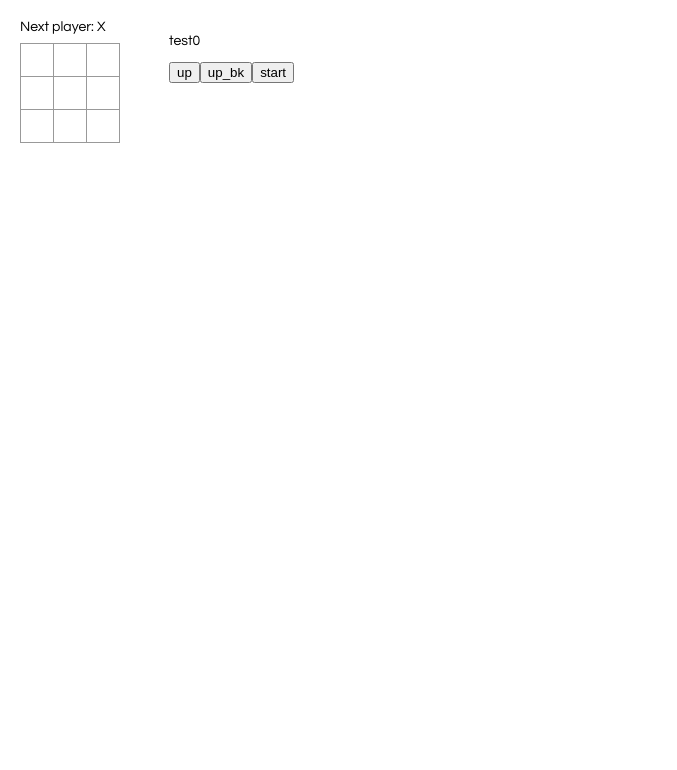
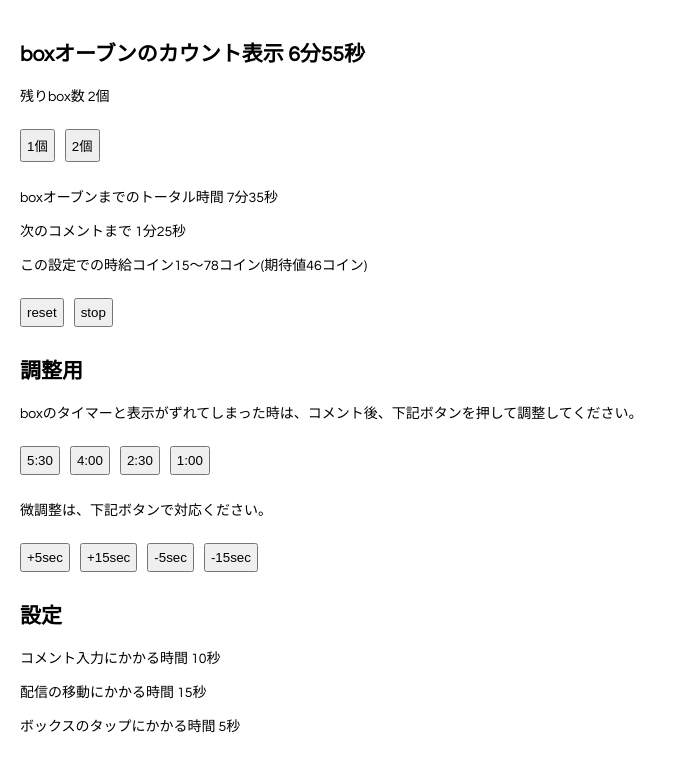
Before and after one commit to runau/react, a React app in the folder my-app/: page / in a window 1280 px wide. Shown: the whole page, without its empty margins (0-677 px from the left). Built offline with nearby package versions, Linux system fonts and the light colour scheme.

Commit message:
とりあえずタイマーできた

```diff
--- a/my-app/src/index.css
+++ b/my-app/src/index.css
@@ -48,3 +48,10 @@ body {
   .game-info {
     margin-left: 20px;
   }
+
+  button {
+    margin-right: 10px;
+    margin-top: 10px;
+    margin-bottom: 10px;
+    padding: 5px;
+  }
--- a/my-app/src/index.js
+++ b/my-app/src/index.js
@@ -2,110 +2,240 @@ import React from 'react';
 import ReactDOM from 'react-dom';
 import './index.css';
 
+const INTERVAL_TIME = 90
+const COMMENT_LAG_TIME = 10
+const MOVE_LAG_TIME = 15
+const TAP_LAG_TIME = 5
+const BOX_TIME = 420
+const TOTAL_TIME = BOX_TIME + COMMENT_LAG_TIME * 4
+
 class StartButton extends React.Component {
 
   render() {
-      Alarm(this.props.value)
     return (
       <div>
-          <p>test{this.props.value}</p>
-          <button onClick={() => this.props.onClick()}>
-            up
+        <h2>boxオーブンのカウント表示  {convert(this.props.timer_count)}</h2>
+        <p>残りbox数  {this.props.box_count}個</p>
+        <button onClick={() => this.props.setting('box_count', 1)}>
+          1個
         </button>
-          <button onClick={() => this.setProps({value: this.props.value+1})}>
-            up_bk
+        <button onClick={() => this.props.setting('box_count', 2)}>
+          2個
         </button>
-          <button onClick={() => alert('start')}>
-            start
+        <p>boxオーブンまでのトータル時間  {convert(this.props.total_count)}</p>
+        <p>次のコメントまで {convert(this.props.interval_count)}</p>
+        <p>この設定での時給コイン{Math.floor(3600 / TOTAL_TIME * 2)}～{Math.floor(3600 / TOTAL_TIME * 10)}コイン(期待値{Math.floor(3600 / TOTAL_TIME * 6)}コイン)</p>
+        <button onClick={() => this.props.onClick(0)}>
+          reset
         </button>
+        <button onClick={() => this.props.onClick(-1)}>
+          stop
+        </button>
+        <h2>調整用</h2>
+        <p>boxのタイマーと表示がずれてしまった時は、コメント後、下記ボタンを押して調整してください。</p>
+        <button onClick={() => this.props.adjustment(330)}>
+          5:30
+        </button>
+        <button onClick={() => this.props.adjustment(240)}>
+          4:00
+        </button>
+        <button onClick={() => this.props.adjustment(150)}>
+          2:30
+        </button>
+        <button onClick={() => this.props.adjustment(60)}>
+          1:00
+        </button>
+        <br />
+        <p>微調整は、下記ボタンで対応ください。</p>
+        <button onClick={() => this.props.onClick(-5)}>
+          +5sec
+        </button>
+        <button onClick={() => this.props.onClick(-15)}>
+          +15sec
+        </button>
+        <button onClick={() => this.props.onClick(5)}>
+          -5sec
+        </button>
+        <button onClick={() => this.props.onClick(15)}>
+          -15sec
+        </button>
+        <h2>設定</h2>
+        <p>コメント入力にかかる時間  {COMMENT_LAG_TIME}秒</p>
+        <p>配信の移動にかかる時間  {MOVE_LAG_TIME}秒</p>
+        <p>ボックスのタップにかかる時間  {TAP_LAG_TIME}秒</p>
       </div>
     );
   }
 }
+/* <h2>設定</h2>
+<p>コメント入力にかかる時間  {COMMENT_LAG_TIME}秒</p>
+<button onClick={() => this.props.lag_setting('comment',5)}>
+  5sec
+</button>
+<button onClick={() => this.props.lag_setting('comment',10)}>
+  10sec
+</button>
+<button onClick={() => this.props.lag_setting('comment',15)}>
+  15sec
+</button>
+<p>配信の移動にかかる時間  {MOVE_LAG_TIME}秒</p>
+<button onClick={() => this.props.lag_setting('move',10)}>
+  5sec
+</button>
+<button onClick={() => this.props.lag_setting('move',15)}>
+  10sec
+</button>
+<button onClick={() => this.props.lag_setting('move',20)}>
+  15sec
+</button>
+<p>ボックスのタップにかかる時間  {TAP_LAG_TIME}秒</p>
+<button onClick={() => this.props.lag_setting('tap',5)}>
+  5sec
+</button>
+<button onClick={() => this.props.lag_setting('tap',10)}>
+  10sec
+</button>
+<button onClick={() => this.props.lag_setting('tap',15)}>
+  15sec
+</button> */
 
 class Timer extends React.Component {
   constructor(props) {
     super(props);
-      this.state = {
-        value: 0,
-      };
+    this.state = this.initParam();
   }
-    handleClick(i) {
-      // const value = this.state.value.slice();
-      // value = this.state.value + 1;
-      this.setState({value: this.state.value + 1});
+  componentDidMount() {
+    this.intervalId = setInterval(() => {
+      this.countDown(1);
+    }, 1000);
   }
-    render()  {
-      return (
-        <StartButton
-          value={this.state.value}
-          onClick={() => this.handleClick(this.state.value)}
-        />
-      );
+
+  componentWillUnmount() {
+    clearInterval(this.intervalId);
+  }
+
+  initParam() {
+    return {
+      total_count: TOTAL_TIME,
+      interval_count: INTERVAL_TIME,
+      lag_count: 0,
+      timer_count: BOX_TIME,
+      lag: false,
+      box_count: 2
     }
   }
 
-  function Square(props) {
-    return (
-      <button className="square" onClick={props.onClick}>
-        {props.value}
-      </button>
-    );
-  }
+  countDown(count) {
 
-  class Board extends React.Component {
-    constructor(props) {
-      super(props);
-      this.state = {
-        squares: Array(9).fill(null),
-        xIsNext: true,
-      };
-    }
-
-    handleClick(i) {
-      const squares = this.state.squares.slice();
-      squares[i] = this.state.xIsNext ? 'X' : 'O';
+    if (this.state.lag) {
       this.setState({
-        squares: squares,
-        xIsNext: !this.state.xIsNext,
+        total_count: this.state.total_count - count
+        , lag_count: this.state.lag_count - count
+      });
+    } else {
+      this.setState({
+        total_count: this.state.total_count - count
+        , interval_count: this.state.interval_count - count
+        , timer_count: this.state.timer_count - count
       });
     }
-
-    renderSquare(i) {
-      return (
-        <Square
-          value={this.state.squares[i]}
-          onClick={() => this.handleClick(i)}
-        />
-      );
+    if (count === 1) {
+      this.alartCheck(true);
+    } else {
+      this.alartCheck(false);
+    }
+  }
+  alartCheck(alarm) {
+    if (this.state.lag) {
+      if (lag_alarm(this.state.lag_count)) {
+        this.setState({
+          interval_count: INTERVAL_TIME
+          , lag: false
+        });
+      }
+    } else {
+      if (interval_alarm(this.state.interval_count, alarm)) {
+        this.setState({
+          lag: true
+          , lag_count: COMMENT_LAG_TIME
+        });
+      }
+    }
+    if (total_alarm(this.state.total_count, alarm)) {
+      var box = this.state.box_count;
+      this.setState(this.initParam());
+      if (box === 2) {
+        this.setState({
+          lag: true
+          , lag_count: TAP_LAG_TIME
+          , total_count: this.state.total_count + TAP_LAG_TIME
+          , box_count: 1
+        });
+      } else {
+        this.setState({
+          lag: true
+          , lag_count: MOVE_LAG_TIME
+          , total_count: this.state.total_count + MOVE_LAG_TIME
+          , box_count: 2
+        });
+      }
+    }
+  }
+  adjustment(count) {
+    this.setState({
+      total_count: count + Math.floor(count / INTERVAL_TIME) * COMMENT_LAG_TIME,
+      interval_count: INTERVAL_TIME,
+      lag_count: 0,
+      timer_count: count,
+      lag: false
+    });
+  }
+  setting(item, value) {
+    if (item === 'box_count') {
+      this.setState({
+        box_count: value
+      });
+    }
+  }
+  handleClick(count) {
+    if (count === 0) {
+      this.setState(this.initParam());
+    } else if (count === 1) {
+      this.setState(this.initParam());
+    } else {
+      while (count !== 0) {
+        var tmpCount
+        if (this.state.lag) {
+          if (this.state.lag_count >= count) {
+            tmpCount = count
+          } else {
+            tmpCount = this.state.lag_count
+          }
+        } else {
+          if (this.state.interval_count >= count) {
+            tmpCount = count
+          } else {
+            tmpCount = this.state.interval_count
+          }
+        }
+        this.countDown(tmpCount)
+        count = count - tmpCount
+      }
+    }
   }
   render() {
-      const winner = calculateWinner(this.state.squares);
-      let status;
-      if (winner) {
-        status = 'Winner: ' + winner;
-      } else {
-        status = 'Next player: ' + (this.state.xIsNext ? 'X' : 'O');
-      }
     return (
-        <div>
-          <div className="status">{status}</div>
-          <div className="board-row">
-            {this.renderSquare(0)}
-            {this.renderSquare(1)}
-            {this.renderSquare(2)}
-          </div>
-          <div className="board-row">
-            {this.renderSquare(3)}
-            {this.renderSquare(4)}
-            {this.renderSquare(5)}
-          </div>
-          <div className="board-row">
-            {this.renderSquare(6)}
-            {this.renderSquare(7)}
-            {this.renderSquare(8)}
-          </div>
-        </div>
+      <StartButton
+        total_count={this.state.total_count}
+        box_count={this.state.box_count}
+        interval_count={this.state.interval_count}
+        timer_count={this.state.timer_count}
+        lag_count={this.state.lag_count}
+        lag={this.state.lag}
+        onClick={(count) => this.handleClick(count)}
+        adjustment={(count) => this.adjustment(count)}
+        setting={(item, value) => this.setting(item, value)}
+      />
     );
   }
 }
@@ -114,53 +244,49 @@ import './index.css';
   render() {
     return (
       <div className="game">
-          <div className="game-board">
-            <Board />
-          </div>
-          <div className="game-info">
-            <div>{/* status */}</div>
-            <ol>{/* TODO */}</ol>
-          </div>
         <Timer />
       </div>
     );
   }
 }
 
-  function calculateWinner(squares) {
-    const lines = [
-      [0, 1, 2],
-      [3, 4, 5],
-      [6, 7, 8],
-      [0, 3, 6],
-      [1, 4, 7],
-      [2, 5, 8],
-      [0, 4, 8],
-      [2, 4, 6],
-    ];
-    for (let i = 0; i < lines.length; i++) {
-      const [a, b, c] = lines[i];
-      if (squares[a] && squares[a] === squares[b] && squares[a] === squares[c]) {
-        return squares[a];
+function interval_alarm(count, alarm) {
+
+  if (count <= 0) {
+    if (alarm) {
+      new Audio("./interval.mp3").play();
     }
+    return true;
   }
-    return null;
+  return false;
 }
 
-  function Alarm(count) {
+function total_alarm(count, alarm) {
 
-    if (count === 10) {
-      alert('start')
+  if (count <= 0) {
+    if (alarm) {
+      new Audio("./box_open.mp3").play();
     }
-    return null;
+    return true;
+  }
+  return false;
+}
+
+function lag_alarm(count) {
+
+  if (count <= 0) {
+    return true;
+  }
+  return false;
+}
+
+function convert(count) {
+  return Math.floor(count / 60) + '分' + count % 60 + '秒'
 }
 // ========================================
+
 
 ReactDOM.render(
   <Game />,
   document.getElementById('root')
 );
-  // ReactDOM.render(
-  //   <h1>Hello, world!</h1>,
-  //   document.getElementById('root')
-  // );
```
Also changed, not shown: 4 other files. Lines whose indentation alone changed are shown as unchanged.
